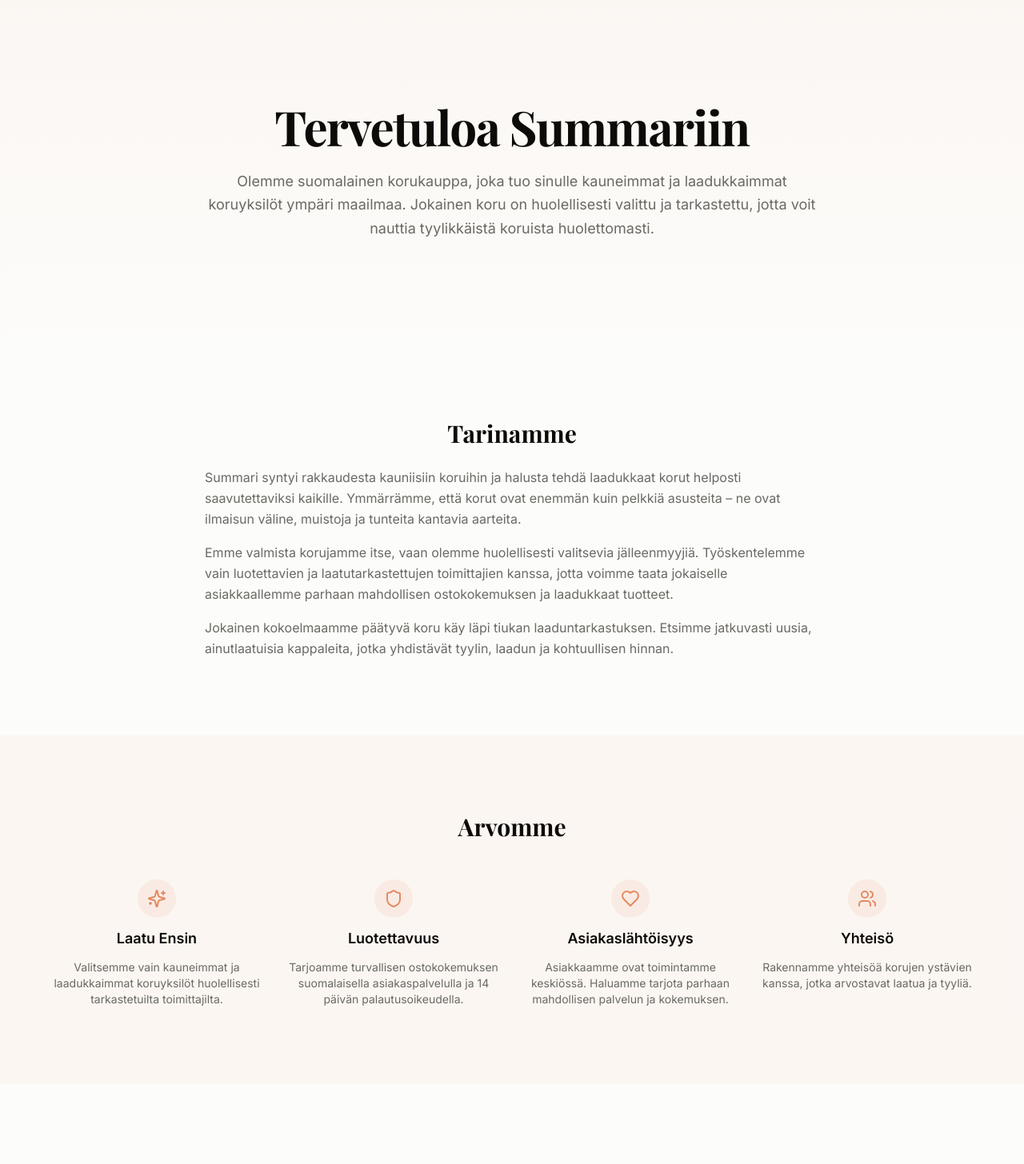
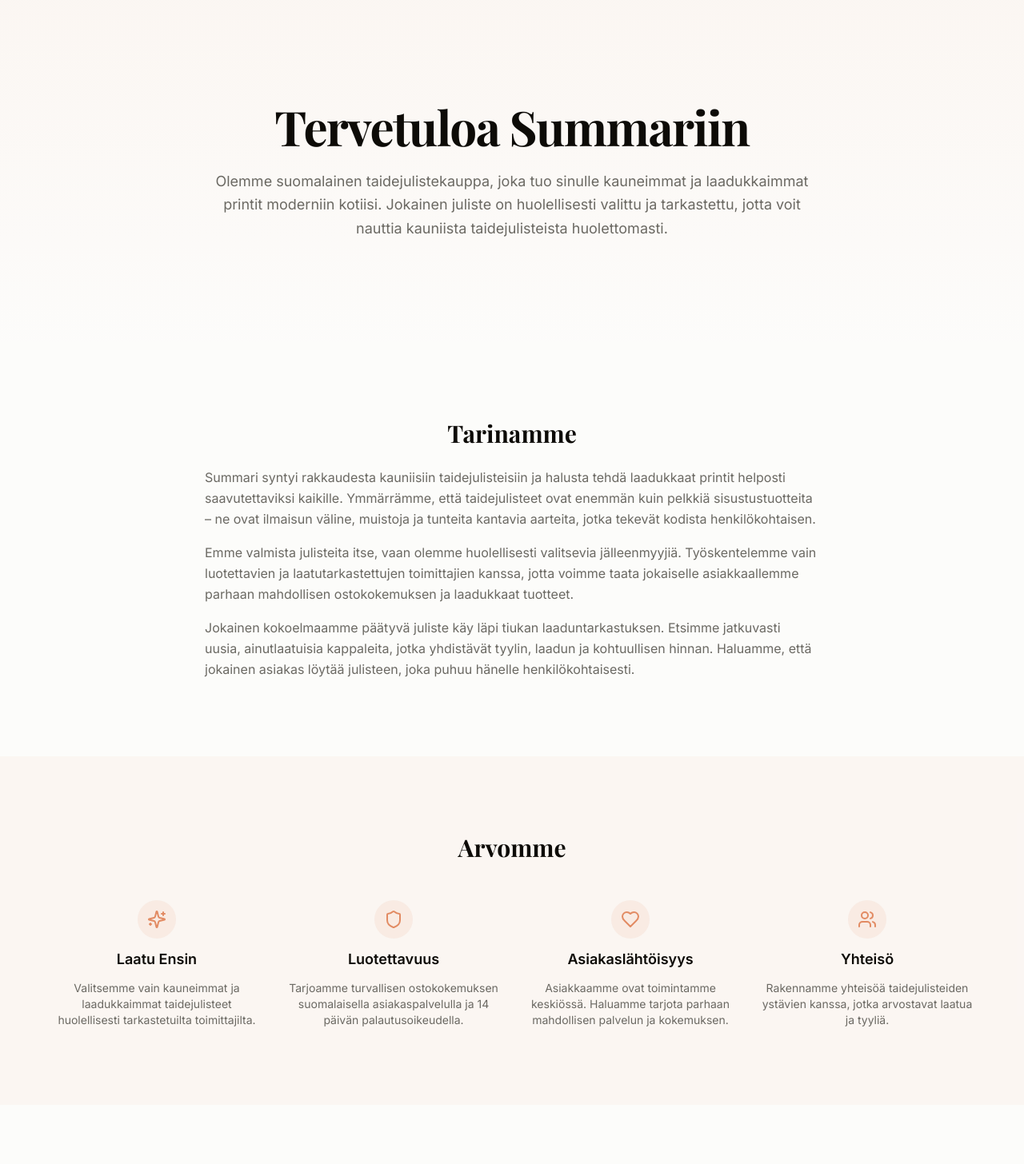
Before and after one commit to joonaskoskinen/summariprints, a Next.js app: page /about in a window 1280 px wide. Shown: the top 1456 px of the page at 80% size. Built offline with nearby package versions, Linux system fonts and the light colour scheme; a web font is replaced by a local one.

Commit message:
Update page.tsx

```diff
--- a/app/about/page.tsx
+++ b/app/about/page.tsx
@@ -5,7 +5,7 @@ import { generateSEO } from "@/lib/seo"
 export const metadata: Metadata = generateSEO({
   title: "Meistä - Summari",
   description:
-    "Summari on suomalainen korukauppa, joka tarjoaa huolellisesti valittuja, laadukkaita koruja. Tutustu tarinaamme ja arvoihimme.",
+    "Summari on suomalainen taidejulistekauppa, joka tarjoaa huolellisesti valittuja, laadukkaita moderneja printejä. Tutustu tarinaamme ja arvoihimme.",
   url: "https://summari.fi/about",
 })
 
@@ -20,9 +20,9 @@ export default function AboutPage() {
               Tervetuloa Summariin
             </h1>
             <p className="text-lg text-muted-foreground leading-relaxed">
-              Olemme suomalainen korukauppa, joka tuo sinulle kauneimmat ja laadukkaimmat koruyksilöt ympäri maailmaa.
-              Jokainen koru on huolellisesti valittu ja tarkastettu, jotta voit nauttia tyylikkäistä koruista
-              huolettomasti.
+              Olemme suomalainen taidejulistekauppa, joka tuo sinulle kauneimmat ja laadukkaimmat printit moderniin
+              kotiisi. Jokainen juliste on huolellisesti valittu ja tarkastettu, jotta voit nauttia kauniista
+              taidejulisteista huolettomasti.
             </p>
           </div>
         </div>
@@ -35,18 +35,19 @@ export default function AboutPage() {
             <h2 className="font-serif text-3xl font-bold mb-6 text-center">Tarinamme</h2>
             <div className="space-y-4 text-muted-foreground leading-relaxed">
               <p>
-                Summari syntyi rakkaudesta kauniisiin koruihin ja halusta tehdä laadukkaat korut helposti
-                saavutettaviksi kaikille. Ymmärrämme, että korut ovat enemmän kuin pelkkiä asusteita – ne ovat ilmaisun
-                väline, muistoja ja tunteita kantavia aarteita.
+                Summari syntyi rakkaudesta kauniisiin taidejulisteisiin ja halusta tehdä laadukkaat printit helposti
+                saavutettaviksi kaikille. Ymmärrämme, että taidejulisteet ovat enemmän kuin pelkkiä sisustustuotteita –
+                ne ovat ilmaisun väline, muistoja ja tunteita kantavia aarteita, jotka tekevät kodista henkilökohtaisen.
               </p>
               <p>
-                Emme valmista korujamme itse, vaan olemme huolellisesti valitsevia jälleenmyyjiä. Työskentelemme vain
+                Emme valmista julisteita itse, vaan olemme huolellisesti valitsevia jälleenmyyjiä. Työskentelemme vain
                 luotettavien ja laatutarkastettujen toimittajien kanssa, jotta voimme taata jokaiselle asiakkaallemme
                 parhaan mahdollisen ostokokemuksen ja laadukkaat tuotteet.
               </p>
               <p>
-                Jokainen kokoelmaamme päätyvä koru käy läpi tiukan laaduntarkastuksen. Etsimme jatkuvasti uusia,
-                ainutlaatuisia kappaleita, jotka yhdistävät tyylin, laadun ja kohtuullisen hinnan.
+                Jokainen kokoelmaamme päätyvä juliste käy läpi tiukan laaduntarkastuksen. Etsimme jatkuvasti uusia,
+                ainutlaatuisia kappaleita, jotka yhdistävät tyylin, laadun ja kohtuullisen hinnan. Haluamme, että
+                jokainen asiakas löytää julisteen, joka puhuu hänelle henkilökohtaisesti.
               </p>
             </div>
           </div>
@@ -64,7 +65,7 @@ export default function AboutPage() {
               </div>
               <h3 className="font-semibold text-lg">Laatu Ensin</h3>
               <p className="text-sm text-muted-foreground">
-                Valitsemme vain kauneimmat ja laadukkaimmat koruyksilöt huolellisesti tarkastetuilta toimittajilta.
+                Valitsemme vain kauneimmat ja laadukkaimmat taidejulisteet huolellisesti tarkastetuilta toimittajilta.
               </p>
             </div>
 
@@ -94,7 +95,7 @@ export default function AboutPage() {
               </div>
               <h3 className="font-semibold text-lg">Yhteisö</h3>
               <p className="text-sm text-muted-foreground">
-                Rakennamme yhteisöä korujen ystävien kanssa, jotka arvostavat laatua ja tyyliä.
+                Rakennamme yhteisöä taidejulisteiden ystävien kanssa, jotka arvostavat laatua ja tyyliä.
               </p>
             </div>
           </div>
@@ -118,7 +119,7 @@ export default function AboutPage() {
               <div className="border-l-4 border-accent pl-6 py-2">
                 <h3 className="font-semibold text-lg mb-2">Laatutarkastetut Toimittajat</h3>
                 <p className="text-muted-foreground">
-                  Työskentelemme vain luotettavien kumppaneiden kanssa. Jokainen koru tarkastetaan ennen kuin se
+                  Työskentelemme vain luotettavien kumppaneiden kanssa. Jokainen juliste tarkastetaan ennen kuin se
                   lähetetään sinulle.
                 </p>
               </div>
@@ -147,7 +148,7 @@ export default function AboutPage() {
         <div className="container mx-auto px-4 md:px-6 text-center">
           <h2 className="font-serif text-3xl font-bold mb-4">Aloita Matkasi Kanssamme</h2>
           <p className="text-muted-foreground mb-8 max-w-2xl mx-auto">
-            Tutustu kokoelmaamme ja löydä täydellinen koru juuri sinulle. Olemme täällä auttamassa sinua joka
+            Tutustu kokoelmaamme ja löydä täydellinen taidejuliste juuri sinulle. Olemme täällä auttamassa sinua joka
             askeleella.
           </p>
           <a
```
